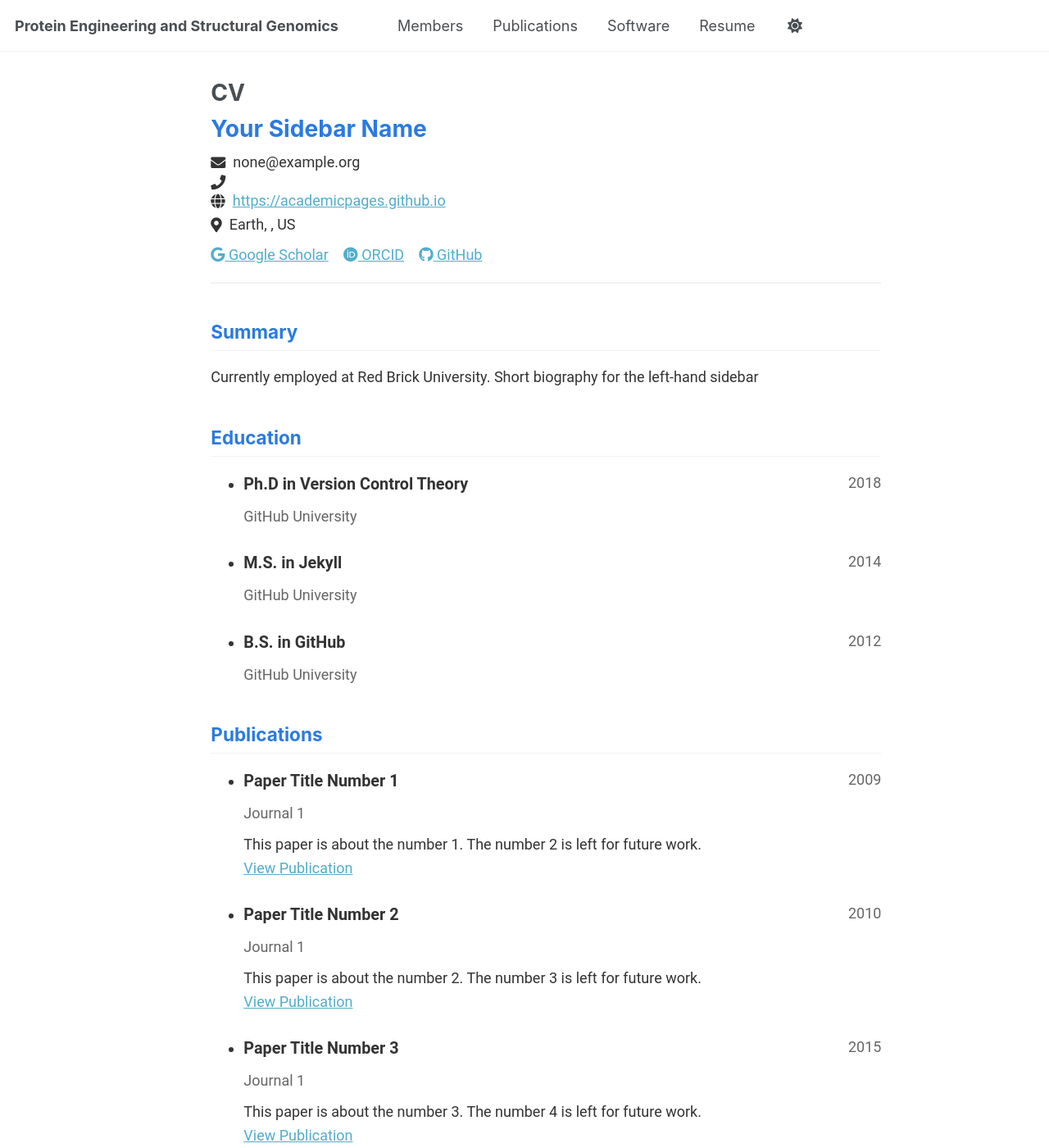
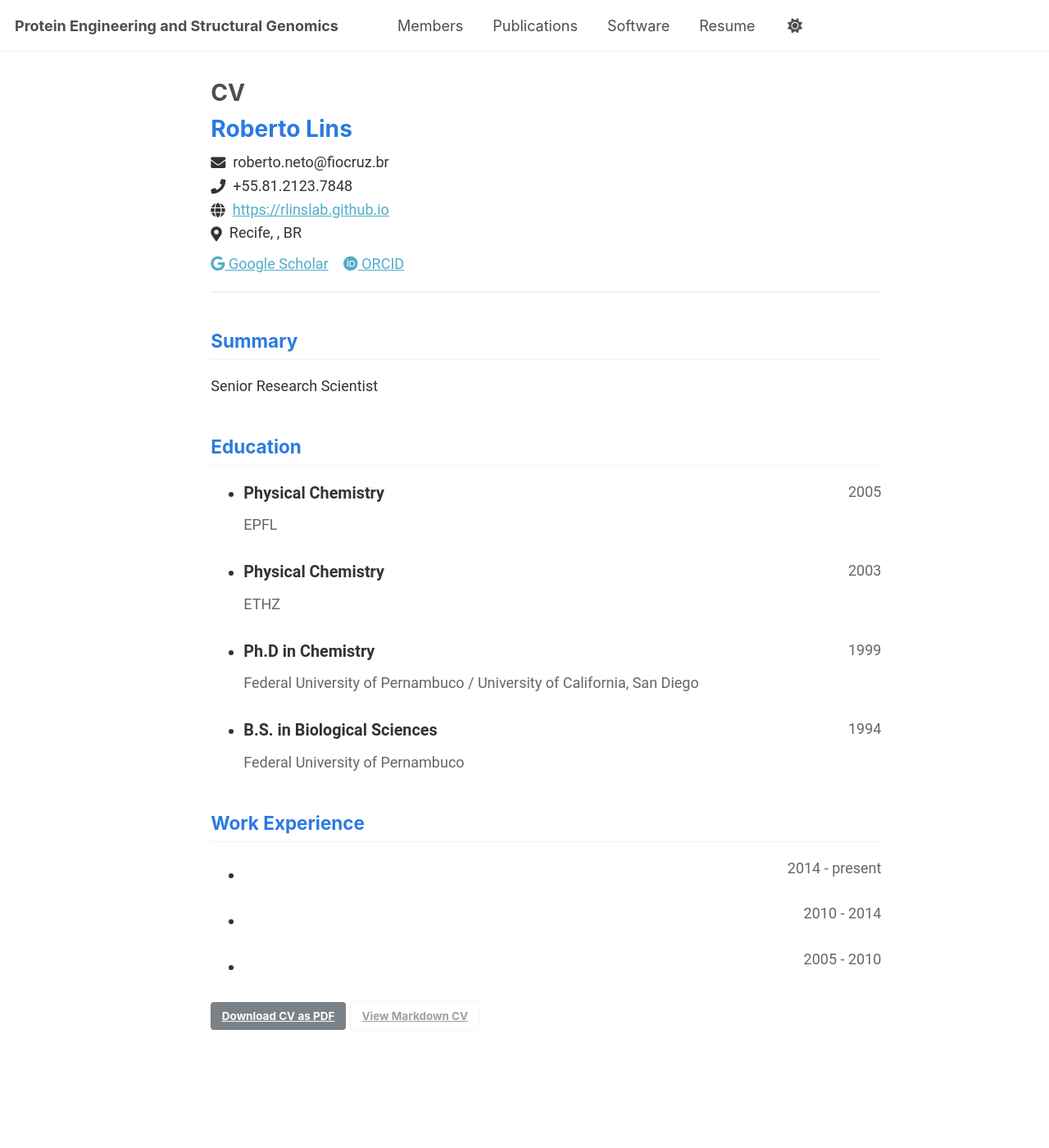
Before and after one commit to rlinslab/rlinslab.github.io, a Jekyll site: the page built from _pages/cv-json.md, in a window 1280 px wide and 1400 px high. Shown: the whole window at 82% size. Built offline with Jekyll 4.4.1, drawn with Linux system fonts in a browser that asks for light colours; some of the changed text lies outside the part shown.

Commit message:
Update cv.json

```diff
--- a/_data/cv.json
+++ b/_data/cv.json
@@ -1,152 +1,82 @@
 {
   "basics": {
-    "name": "Your Sidebar Name",
-    "email": "none@example.org",
-    "phone": "",
-    "website": "https://academicpages.github.io",
-    "summary": "Currently employed at Red Brick University. Short biography for the left-hand sidebar",
+    "name": "Roberto Lins",
+    "email": "roberto.neto@fiocruz.br",
+    "phone": "+55.81.2123.7848",
+    "website": "https://rlinslab.github.io",
+    "summary": "Senior Research Scientist",
     "location": {
-      "address": "",
-      "postalCode": "",
-      "city": "Earth",
-      "countryCode": "US",
+      "address": "Fiocruz, Av. Prof. Moraes Rego, S/N, Campus UFPE",
+      "postalCode": "50.740-465",
+      "city": "Recife",
+      "countryCode": "BR",
       "region": ""
     },
     "profiles": [
       {
         "network": "Google Scholar",
         "username": "",
-        "url": "https://scholar.google.com/citations?user=PS_CX0AAAAAJ"
+        "url": "https://scholar.google.com/citations?user=xTaiAmcAAAAJ&hl=en"
       },
       {
         "network": "ORCID",
         "username": "",
-        "url": "http://orcid.org/yourorcidurl"
+        "url": "https://orcid.org/0000-0002-3983-8025"
       },
-      {
-        "network": "GitHub",
-        "username": "academicpages",
-        "url": "https://github.com/academicpages"
-      }
     ]
   },
-  "work": [],
-  "education": [
+  "work": [
     {
-      "institution": "GitHub University",
-      "area": "Ph.D in Version Control Theory",
-      "studyType": "",
-      "startDate": "",
-      "endDate": "2018",
+      "institution": "Aggeu Magalhaes Institute, Oswaldo Cruz Foundation",
+      "Position": "Senior Research Scientist",
+      "startDate": "2014",
+      "endDate": "present",
+      "gpa": null,
+    },
+    {
+      "institution": "Federal University of Pernambuco",
+      "Position": "Professor in Chemistry",
+      "startDate": "2010",
+      "endDate": "2014",
+      "gpa": null,
+    },
+    {
+      "institution": "Pacific Northwest National Laboratory",
+      "Position": "Senior Research Scientist",
+      "startDate": "2005",
+      "endDate": "2010",
       "gpa": null,
       "courses": []
     },
+  ],
+  "education": [
     {
-      "institution": "GitHub University",
-      "area": "M.S. in Jekyll",
-      "studyType": "",
-      "startDate": "",
-      "endDate": "2014",
+      "institution": "EPFL",
+      "area": "Physical Chemistry",
+      "startDate": "2003",
+      "endDate": "2005",
       "gpa": null,
-      "courses": []
     },
     {
-      "institution": "GitHub University",
-      "area": "B.S. in GitHub",
-      "studyType": "",
-      "startDate": "",
-      "endDate": "2012",
+      "institution": "ETHZ",
+      "area": "Physical Chemistry",
+      "startDate": "2000",
+      "endDate": "2003",
       "gpa": null,
-      "courses": []
+    },
+    {
+      "institution": "Federal University of Pernambuco / University of California, San Diego",
+      "area": "Ph.D in Chemistry",
+      "startDate": "1995",
+      "endDate": "1999",
+      "gpa": null,
+    },
+    {
+      "institution": "Federal University of Pernambuco",
+      "area": "B.S. in Biological Sciences",
+      "startDate": "1991",
+      "endDate": "1994",
+      "gpa": null,
     }
   ],
-  "skills": [],
-  "languages": [],
-  "interests": [],
-  "references": [],
-  "publications": [
-    {
-      "name": "Paper Title Number 1",
-      "publisher": "Journal 1",
-      "releaseDate": "2009-10-01",
-      "website": "http://academicpages.github.io/files/paper1.pdf",
-      "summary": "This paper is about the number 1. The number 2 is left for future work."
-    },
-    {
-      "name": "Paper Title Number 2",
-      "publisher": "Journal 1",
-      "releaseDate": "2010-10-01",
-      "website": "http://academicpages.github.io/files/paper2.pdf",
-      "summary": "This paper is about the number 2. The number 3 is left for future work."
-    },
-    {
-      "name": "Paper Title Number 3",
-      "publisher": "Journal 1",
-      "releaseDate": "2015-10-01",
-      "website": "http://academicpages.github.io/files/paper3.pdf",
-      "summary": "This paper is about the number 3. The number 4 is left for future work."
-    },
-    {
-      "name": "Paper Title Number 4",
-      "publisher": "GitHub Journal of Bugs",
-      "releaseDate": "2024-02-17",
-      "website": "http://academicpages.github.io/files/paper3.pdf",
-      "summary": "This paper is about fixing template issue #693."
-    }
-  ],
-  "presentations": [
-    {
-      "name": "Talk 1 on Relevant Topic in Your Field",
-      "event": "UC San Francisco, Department of Testing",
-      "date": "2012-03-01",
-      "location": "San Francisco, CA, USA",
-      "description": ""
-    },
-    {
-      "name": "Tutorial 1 on Relevant Topic in Your Field",
-      "event": "UC-Berkeley Institute for Testing Science",
-      "date": "2013-03-01",
-      "location": "Berkeley, CA, USA",
-      "description": ""
-    },
-    {
-      "name": "Talk 2 on Relevant Topic in Your Field",
-      "event": "London School of Testing",
-      "date": "2014-02-01",
-      "location": "London, UK",
-      "description": ""
-    },
-    {
-      "name": "Conference Proceeding talk 3 on Relevant Topic in Your Field",
-      "event": "Testing Institute of America 2014 Annual Conference",
-      "date": "2014-03-01",
-      "location": "Los Angeles, CA, USA",
-      "description": ""
-    }
-  ],
-  "teaching": [
-    {
-      "course": "Teaching experience 1",
-      "institution": "University 1, Department",
-      "date": "2014-01-01",
-      "role": "Undergraduate course",
-      "description": ""
-    },
-    {
-      "course": "Teaching experience 2",
-      "institution": "University 1, Department",
-      "date": "2015-01-01",
-      "role": "Workshop",
-      "description": ""
-    }
-  ],
-  "portfolio": [
-    {
-      "name": "Portfolio item number 1",
-      "category": "portfolio",
-      "date": "",
-      "url": "",
-      "description": "Short description of portfolio item number 1<br/><img src='/images/500x300.png'>"
-    }
-  ]
 }
```
